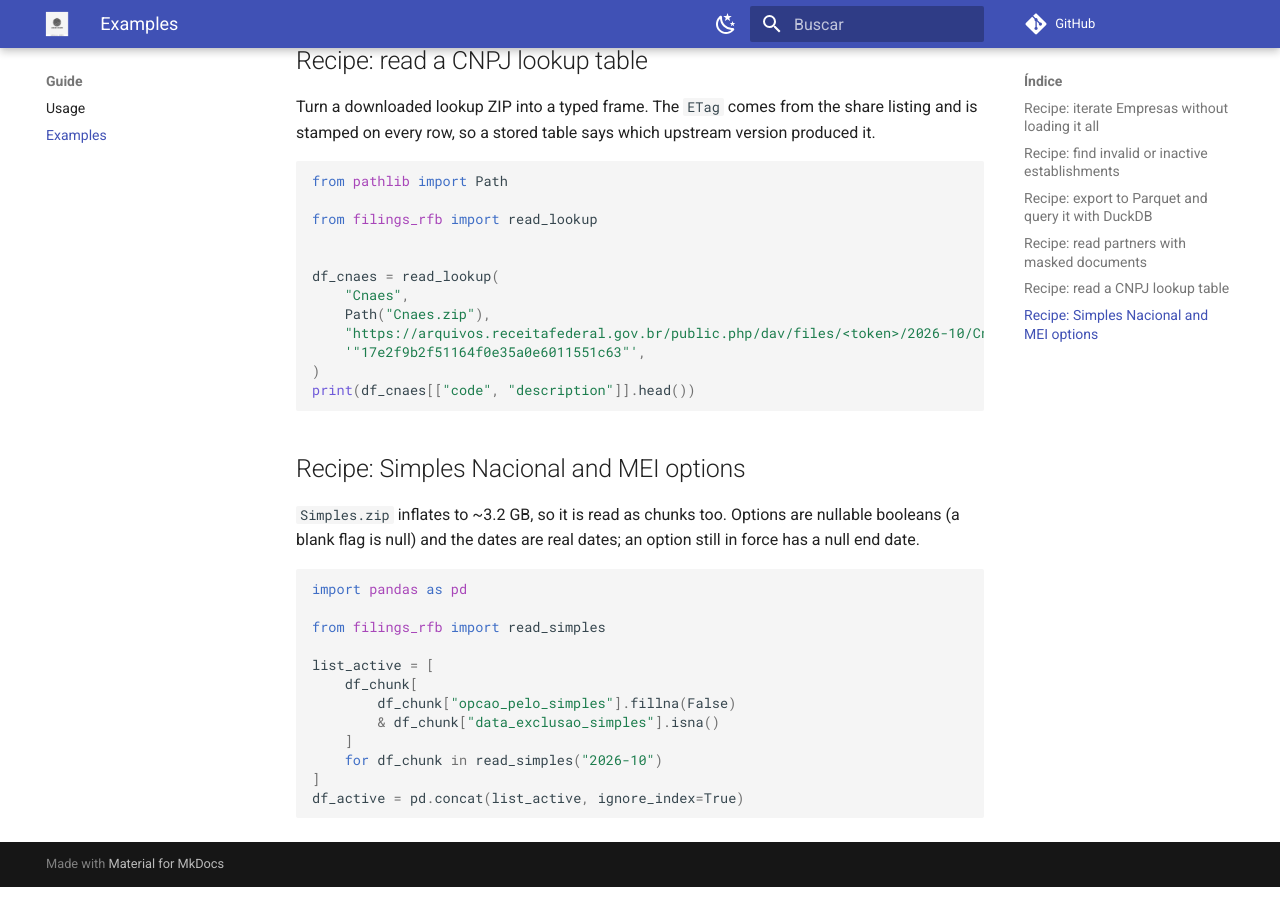
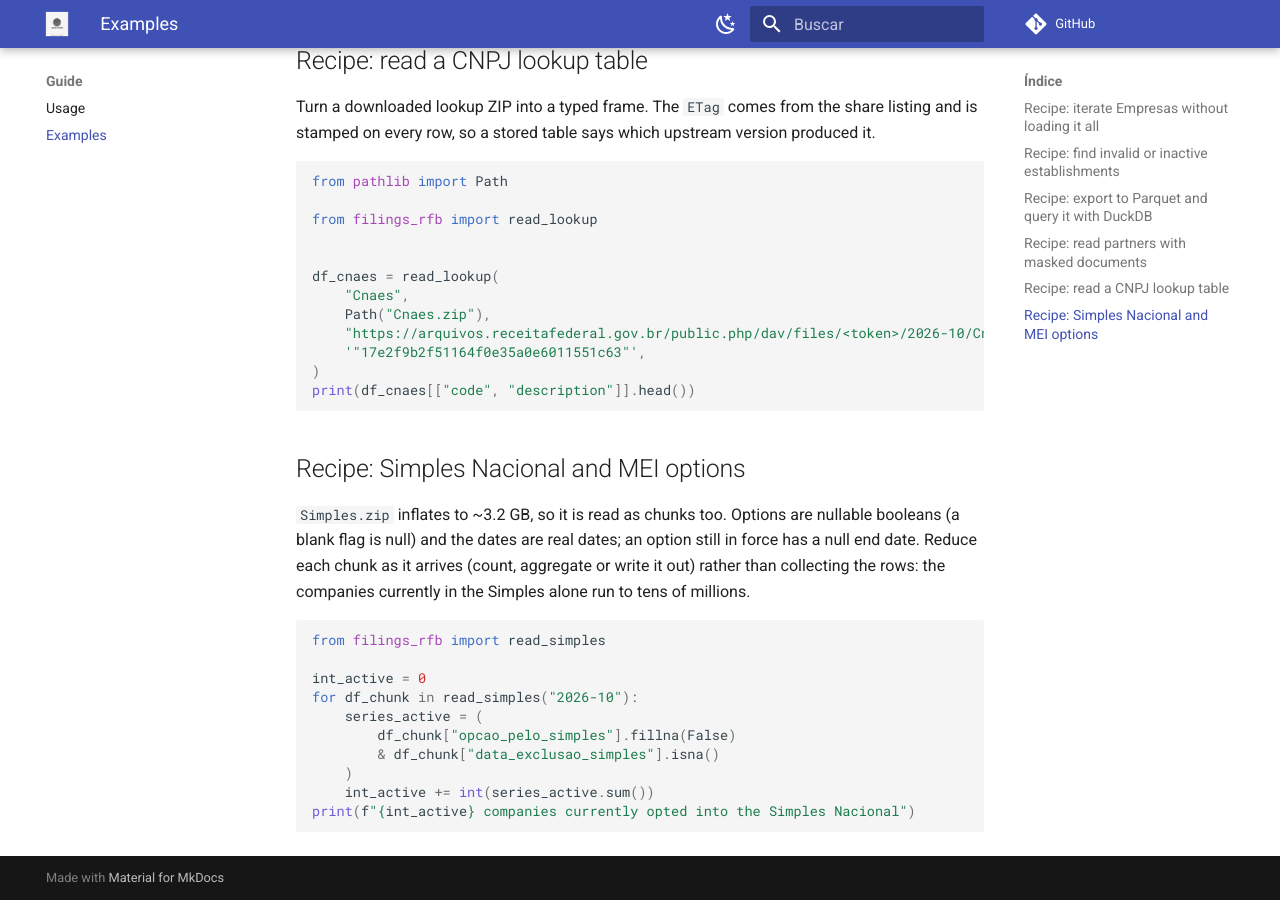
Before and after one commit to guilhermegor/filings-rfb, an MkDocs documentation site: the page built from docs/examples.md, in a window 1280 px wide and 900 px high, scrolled down 1745 px. Built offline with MkDocs 1.6.1 and Material for MkDocs 9.7.7, drawn with Linux system fonts in a browser that asks for light colours; comment, search, counter and statistics services are not loaded; the version menu is left out.

Commit message:
docs: reduce Simples chunks instead of concatenating them
Active Simples rows run to tens of millions; collecting them defeats the
chunked reader. The recipe now counts per chunk.

````diff
--- a/docs/examples.md
+++ b/docs/examples.md
@@ -100,19 +100,18 @@
 
 `Simples.zip` inflates to ~3.2 GB, so it is read as chunks too. Options are nullable booleans
 (a blank flag is null) and the dates are real dates; an option still in force has a null end
-date.
+date. Reduce each chunk as it arrives (count, aggregate or write it out) rather than collecting
+the rows: the companies currently in the Simples alone run to tens of millions.
 
 ```python
-import pandas as pd
-
 from filings_rfb import read_simples
 
-list_active = [
-    df_chunk[
+int_active = 0
+for df_chunk in read_simples("2026-10"):
+    series_active = (
         df_chunk["opcao_pelo_simples"].fillna(False)
         & df_chunk["data_exclusao_simples"].isna()
-    ]
-    for df_chunk in read_simples("2026-10")
-]
-df_active = pd.concat(list_active, ignore_index=True)
+    )
+    int_active += int(series_active.sum())
+print(f"{int_active} companies currently opted into the Simples Nacional")
 ```
````
